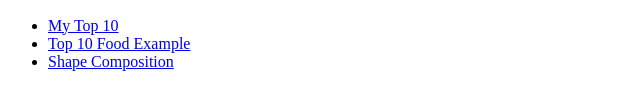
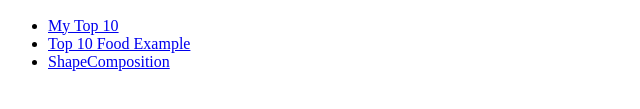
Before and after one commit to jesschen06/interaction, a plain HTML site: page index.html in a window 1280 px wide. Shown: the part 269-378 px from the top of the page, 0-640 px from the left. Drawn offline with Linux system fonts and the light colour scheme.

Commit message:
Update index.html

```diff
--- a/index.html
+++ b/index.html
@@ -22,7 +22,7 @@
   <ul>
     <li><a href="Top10/index.html" target="blank">My Top 10</a></li>
     <li><a href="Top10Food/index.html" target="blank">Top 10 Food Example</a></li>
-    <li><a href="ShapeComposition/index.html" target="blank">Shape Composition</a></li>
+    <li><a href="ShapeComposition/index.html" target="blank">ShapeComposition</a></li>
   </ul>
 
 </body>
```
